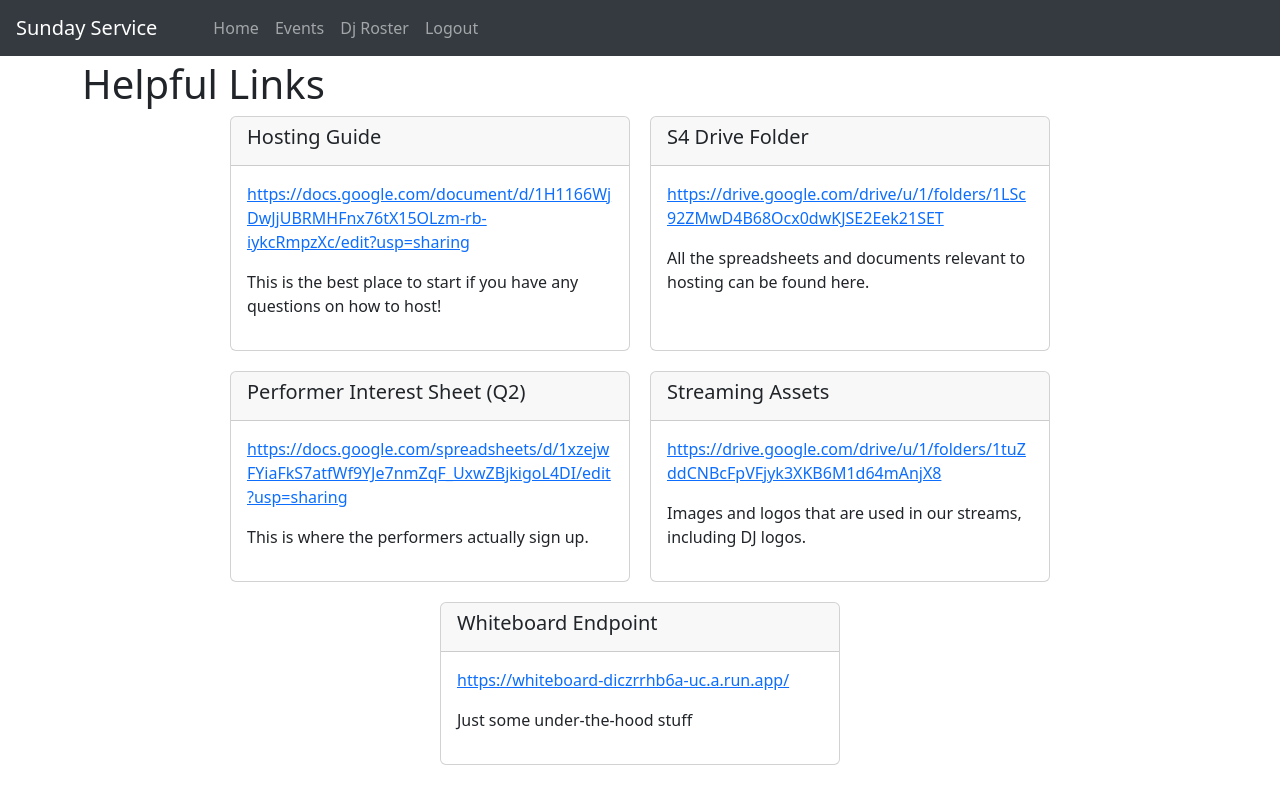
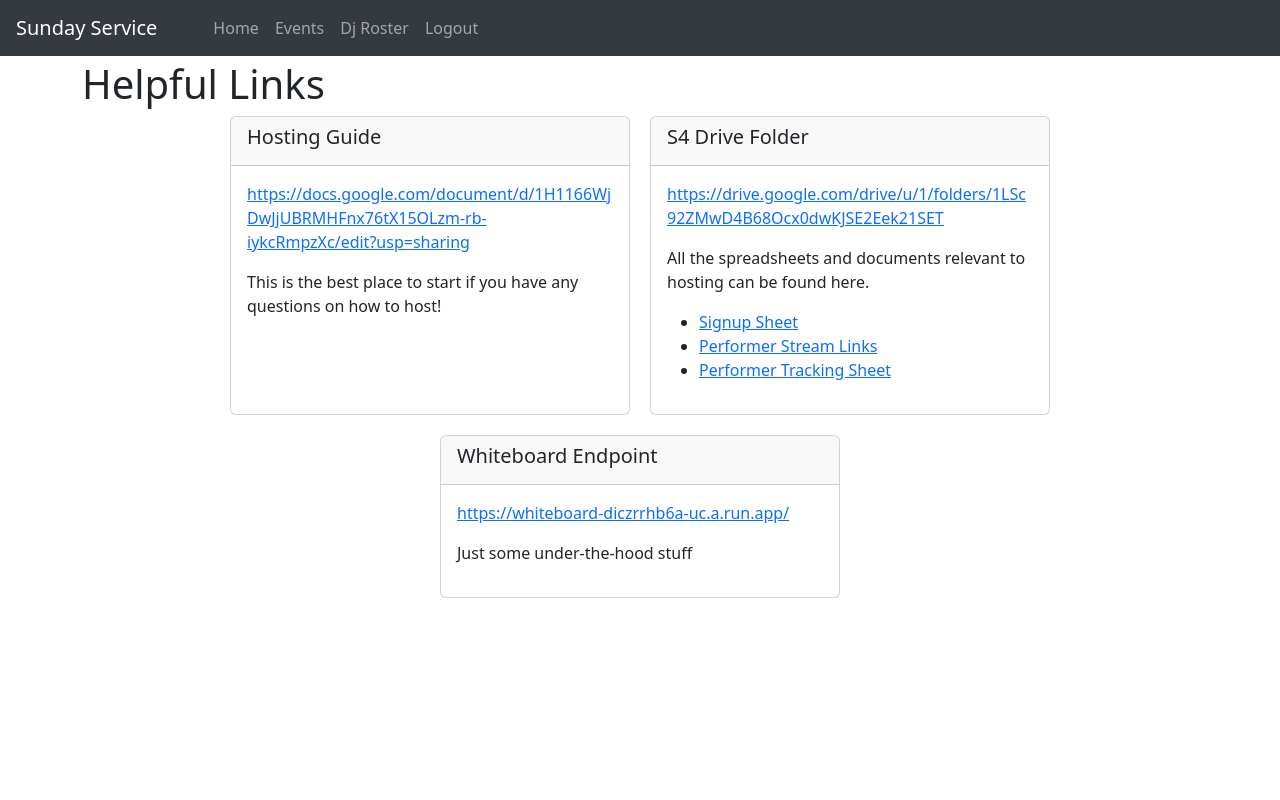
Before and after one commit to SundayServiceVR/sunday-service-vr, a React (Vite) app in the folder webapp/: page / in a window 1280 px wide. Built offline with nearby package versions, Linux system fonts and the light colour scheme; no server answers; sample sign-in values are in the browser's storage.

Commit message:
Helpful link fix (#78)
* New Tab Fix

* Bonus!

* Changed Signup Sheet Link

```diff
--- a/webapp/src/features/home/Home.tsx
+++ b/webapp/src/features/home/Home.tsx
@@ -11,16 +11,20 @@ const helpfulLinks = [
         title: "S4 Drive Folder",
         text: "All the spreadsheets and documents relevant to hosting can be found here.",
         url: "https://drive.google.com/drive/u/1/folders/1LSc92ZMwD4B68Ocx0dwKJSE2Eek21SET",
+        extra: [
+            {
+                title: "Signup Sheet",
+                url: "https://docs.google.com/spreadsheets/d/1xzejwFYiaFkS7atfWf9YJe7nmZqF_UxwZBjkigoL4DI/edit?usp=sharing"
             },
             {
-        title: "Performer Interest Sheet (Q2)",
-        text: "This is where the performers actually sign up.",
-        url: "https://docs.google.com/spreadsheets/d/1xzejwFYiaFkS7atfWf9YJe7nmZqF_UxwZBjkigoL4DI/edit?usp=sharing",
+                title: "Performer Stream Links",
+                url: "https://docs.google.com/spreadsheets/d/1nsAQAiOsuZQcpBBg44SZ8jUvFtXI6WNKE8-WSo9_kiE/edit?usp=drive_link"
             },
             {
-        title: "Streaming Assets",
-        text: "Images and logos that are used in our streams, including DJ logos.",
-        url: "https://drive.google.com/drive/u/1/folders/1tuZddCNBcFpVFjyk3XKB6M1d64mAnjX8",
+                title: "Performer Tracking Sheet",
+                url: "https://docs.google.com/spreadsheets/d/1x3o6jmxjimZzlY7kRNVyiCG-A5yQ2XHvQlokeeJd8iI/edit?usp=drive_link"
+            }
+        ]
     },
     {
         title: "Whiteboard Endpoint",
@@ -34,15 +38,31 @@ const Home = () =>
         <h2 className="display-6">Helpful Links</h2>
         <div className="linksList">
             {
-                helpfulLinks.map((entry) => <Card style={{ "maxWidth": "400px" }}>
+                helpfulLinks.map((entry, entryIndex) =>
+                    <Card
+                      key={`entry${entryIndex}`}
+                      style={{"maxWidth": "400px"}}
+                    >
                         <Card.Header>
                             <Card.Title>{entry.title}</Card.Title>
                         </Card.Header>
                         <Card.Body>
-                        <p><a href={entry.url}>{entry.url}</a></p>
+                            <p><a href={entry.url} target="_blank">{entry.url}</a></p>
                             <p>{entry.text}</p>
+                            {entry?.extra ? (
+                                <ul>
+                                    {entry.extra.map((extraEntry, extraIndex) =>
+                                        <li key={`entry${entryIndex}extra${extraIndex}`}>
+                                            <a href={extraEntry.url} target="_blank">
+                                                {extraEntry.title}
+                                            </a>
+                                        </li>
+                                    )}
+                                </ul>
+                            ) : null}
                         </Card.Body>
-                </Card>)
+                    </Card>
+                )
             }
         </div>
     </section>
```
Lines whose indentation alone changed are shown as unchanged.
